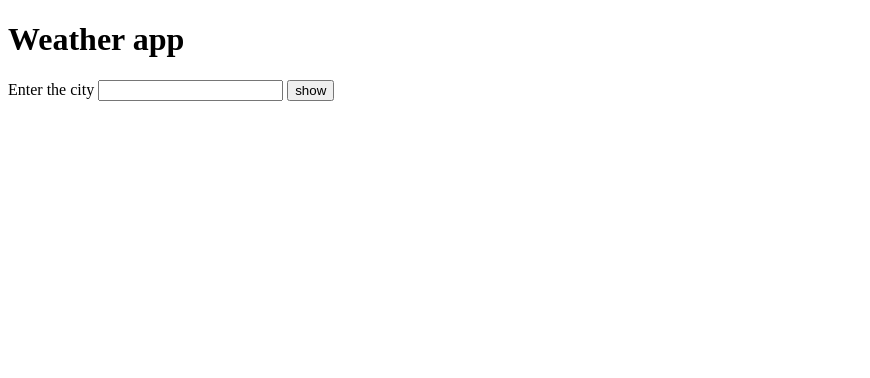
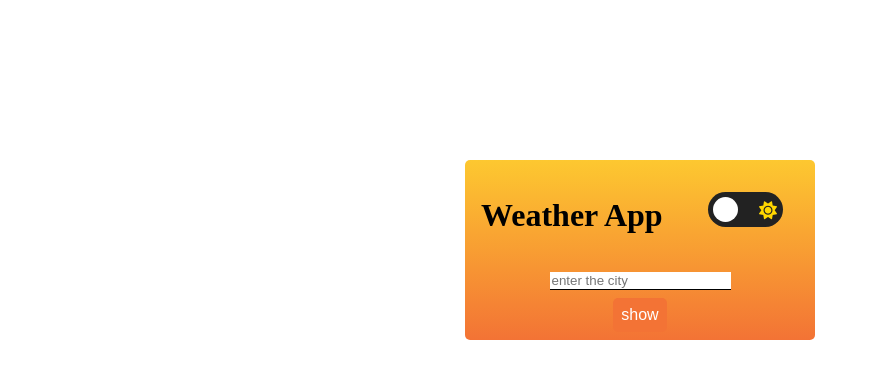
Before and after one commit to mikesch803/weather-app, a plain HTML site: page index.html in a window 1280 px wide. Shown: the whole page, without its empty margins (0-870 px from the left). Drawn offline with Linux system fonts and the light colour scheme.

Commit message:
refactor darkmode

```diff
--- a/app.js
+++ b/app.js
@@ -4,7 +4,19 @@ var btn = document.querySelector(".check-btn");
 
 var output = document.querySelector("#output");
 
+var body = document.querySelector('body');
+
+var themeBtn = document.querySelector('#switch');
+
 var apikey = "ed314dda4cb8d8cc10a08799a0560276";
+
+themeBtn.addEventListener('change', function(){
+  var element = document.querySelector('.app');
+  console.log('dfjh')
+  element.classList.toggle('dark-mode');
+})
+
+
 
 window.addEventListener("load", function () {
   let lat, long;
@@ -23,9 +35,10 @@ window.addEventListener("load", function () {
           //console.log(data);
           const tempInKelvin = data.main.temp_max;
           const tempInCelsius = (tempInKelvin - 273.15).toFixed(0);
-          output.innerHTML = `<h1>temp is ${tempInCelsius} C in ${data.name} </h1>
-                                <h2>${data.weather[0].description}</h2>
-                                <p>wind's speed ${data.wind.speed} km/h</p>`;
+          output.innerHTML = `<h1 style="padding:0; display:flex; align-items:center; justify-content: center; font-size:3rem; margin:0 auto">${tempInCelsius} <span style="font-size:small">C</span></h1>
+                               <h2 style="display:flex; align-items:center; justify-content: center; font-size:1rem; align-items: flex-start" >${data.name}</h2>
+                                <h2 style="display:flex; align-items:center; justify-content: center; font-size:1rem; align-items: flex-start">${data.weather[0].description}</h2>
+                                <p style="display:flex; align-items:center; justify-content: center; font-size:1rem; align-items: flex-start; font-weight: bold;">wind's speed ${data.wind.speed} km/h</p>`;
         });
     });
   }
@@ -43,8 +56,9 @@ btn.addEventListener("click", function () {
     .then((data) => {
         const tempInKelvin = data.main.temp_max;
         const tempInCelsius = (tempInKelvin - 273.15).toFixed(0);
-        output.innerHTML = `<h1>temp is ${tempInCelsius} C in ${data.name} </h1>
-                              <h2>${data.weather[0].description}</h2>
-                              <p>wind's speed ${data.wind.speed} km/h</p>`;
+        output.innerHTML = `<h1 style="padding:0; display:flex; align-items:center; justify-content: center; font-size:3rem; margin:0 auto">${tempInCelsius} <span style="font-size:small">C</span></h1>
+                               <h2 style="display:flex; align-items:center; justify-content: center; font-size:1rem; align-items: flex-start" >${data.name}</h2>
+                                <h2 style="display:flex; align-items:center; justify-content: center; font-size:1rem; align-items: flex-start">${data.weather[0].description}</h2>
+                                <p style="display:flex; align-items:center; justify-content: center; font-size:1rem; align-items: flex-start; font-weight: bold;">wind's speed ${data.wind.speed} km/h</p>`;
     });
 });
--- a/index.html
+++ b/index.html
@@ -5,13 +5,26 @@
     <meta http-equiv="X-UA-Compatible" content="IE=edge">
     <meta name="viewport" content="width=device-width, initial-scale=1.0">
     <title>Weather app</title>
+    <link rel="stylesheet" href="https://cdnjs.cloudflare.com/ajax/libs/font-awesome/6.0.0-beta2/css/all.min.css">
+    <link href="style.css" rel="stylesheet" type="text/css" />
 </head>
 <body>
-    <h1>Weather app</h1>
-    <label for="weather">Enter the city</label>
-    <input type="text" id="city-name">
-    <button class="check-btn">show</button>
+        <div class = 'app'>
+        <div class="heading">
+    <h1>Weather App</h1>
+    <div id="switch-container">
+        <input type="checkbox" id="switch">
+        <label for="switch">
+          <i class="fas fa-moon"></i>
+          <i class="fas fa-sun"></i>
+          <span class="ball"></span>
+        </label>
+      </div>
+    </div>
+    <input type="text" id="city-name" placeholder="enter the city">
+    <button class="check-btn" type="submit">show</button>
     <div id="output"></div>
+</div>
     <script src="app.js"></script>
 </body>
 
--- /dev/null
+++ b/style.css
@@ -0,0 +1,158 @@
+* {
+  /* margin: 0;
+  padding: 0; */
+  box-sizing: border-box;
+}
+
+body {
+  width: 350px;
+  margin: 10rem auto;
+  display: flex;
+  flex-direction: column;
+  /* align-items: center; */
+  justify-content: center;
+}
+
+.app {
+  background-image: linear-gradient(#FDC830, #F37335);
+  border-radius: 5px;
+}
+
+.heading{
+  justify-content: space-between;
+  display: flex;
+  padding: 1rem;
+  margin: 0;
+}
+
+
+.dark-mode {
+  color:white;
+  background-image: linear-gradient(#000, #000);
+}
+
+
+label {
+  display: flex;
+  width: 75px;
+  height: 35px;
+  justify-content: space-between;
+  align-items: center;
+  padding: 0 6px;
+  background: #222;
+  border-radius: 50px;
+  cursor: pointer;
+  position: relative;
+}
+
+label i {
+  font-size: 18px;
+}
+label .fa-sun {
+  color: gold;
+  transition: 0.8s;
+}
+label .fa-moon {
+  color: #fff;
+  transition: 0.8s;
+}
+label .ball {
+  display: none;
+}
+
+#switch:checked + label .fa-sun {
+  transform: translateX(-43px);
+}
+#switch:checked + label .fa-moon {
+  transform: translateX(43px);
+}
+
+label .fa-sun {
+  opacity: 1;
+}
+#switch:checked + label .fa-sun {
+  opacity: 0;
+}
+label .fa-moon {
+  opacity: 0;
+}
+#switch:checked + label .fa-moon {
+  opacity: 1;
+}
+
+label .ball {
+  position: absolute;
+  display: block;
+  width: 25px;
+  height: 25px;
+  top: 5px;
+  left: 5px;
+  background: #fff;
+  border-radius: 50%;
+  transition: 0.8s;
+}
+
+#switch:checked + label .ball {
+  transform: translateX(40px);
+}
+
+label .fa-moon {
+  transform: translateX(43px);
+}
+#switch:checked + label .fa-moon {
+  transform: translateX(0);
+}
+
+label {
+  transition: 0.3s;
+}
+#switch:checked + label {
+  background: #c0c0c0;
+}
+#switch:checked + label .ball {
+  background: #222;
+}
+#switch {
+  display: none;
+}
+
+#switch:checked + label .fa-sun {
+  transform: translateX(-43px) rotate(160deg);
+}
+label .fa-moon {
+  transform: translateX(43px) rotate(250deg);
+}
+#switch:checked + label .fa-moon {
+  transform: translateX(0), rotate(0);
+}
+
+#city-name {
+  border: none;
+  border-bottom: 1px solid black;
+  /* margin: 1rem; */
+  display: flex;
+  margin: auto;
+  align-items: center;
+  justify-content: center;
+}
+
+#switch-container {
+  padding: 1rem;
+}
+
+.check-btn {
+  background-color: #F37335;
+  padding: 0.5rem;
+  color: white;
+  font-size: 1rem;
+  border: none;
+  border-radius: 5px;
+  display: flex;
+  justify-content: center;
+  align-items: center;
+  margin: 0.5rem auto;
+}
+
+#c {
+  color: red;
+}
```
